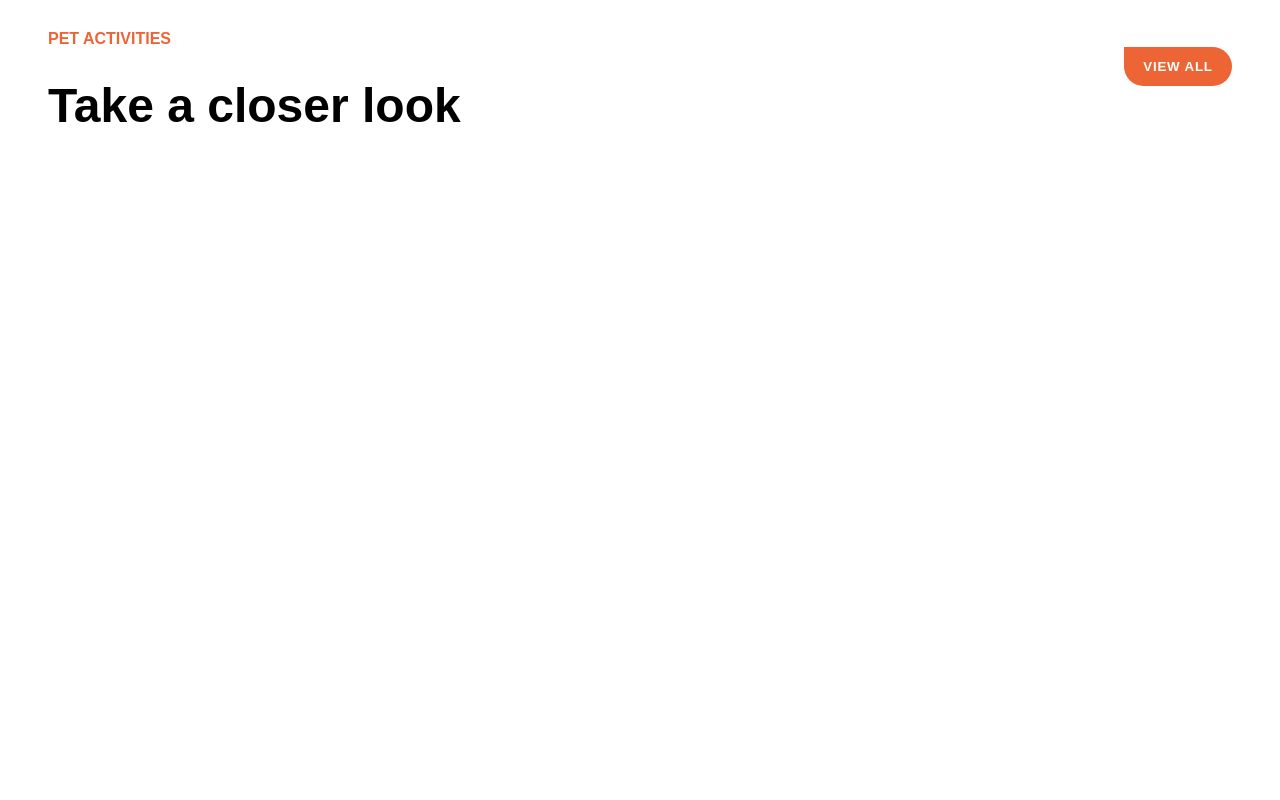
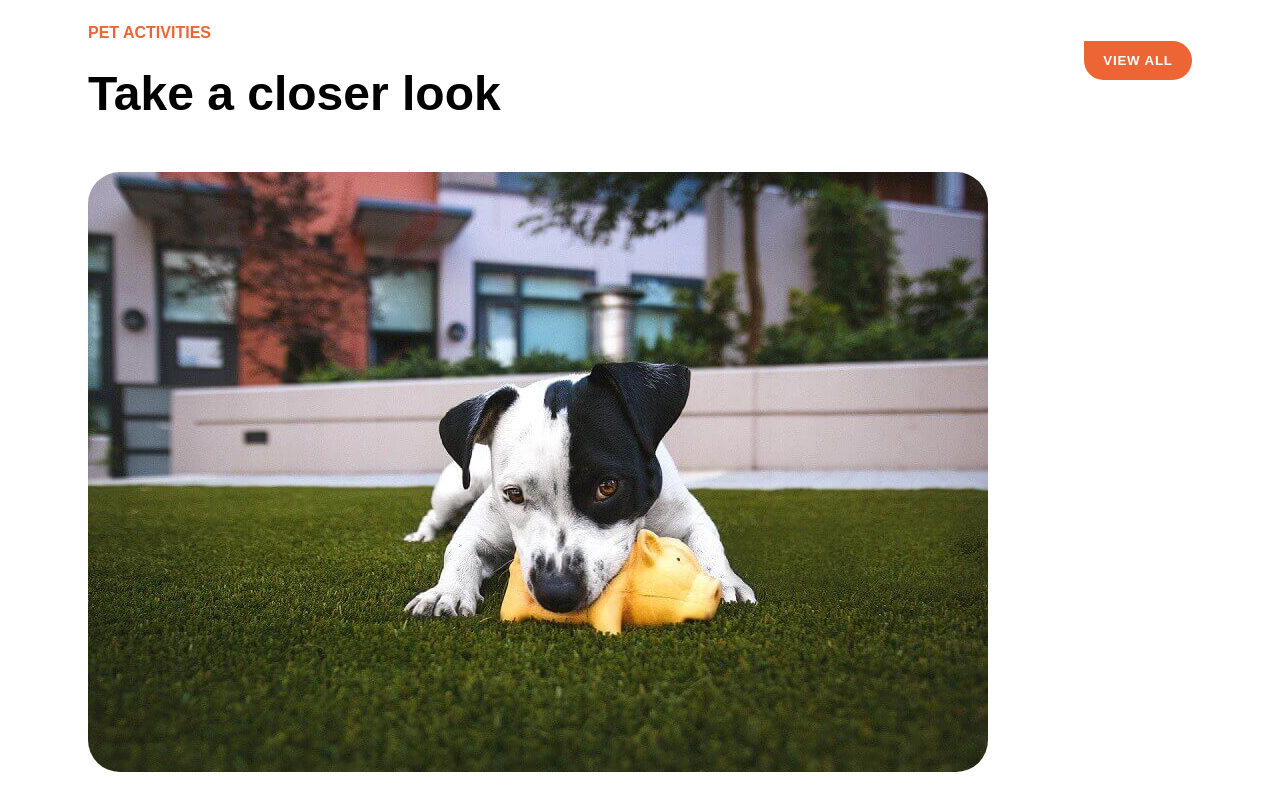
Before and after one commit to IngeHeeringa/202301-w1ch4-inge-heeringa, a website built with Parcel: page src/index.html in a window 1280 px wide. Shown: the top 800 px of the page. Built offline with nearby package versions, Linux system fonts and the light colour scheme; a small style sheet from the web is missing.

Commit message:
Add photos to pet-cards

```diff
--- a/src/css/styles.css
+++ b/src/css/styles.css
@@ -5,7 +5,7 @@
   --color-primary: #181818;
   --color-accent: #ed6435;
   --font-primary: "Nunito", sans-serif;
-  --padding-section: 0 3rem;
+  --padding-section: 0 5.5rem;
 }
 
 *,
@@ -30,6 +30,7 @@ main {
   flex-direction: column;
   justify-content: space-between;
   padding: var(--padding-section);
+  gap: 3.188rem;
 }
 
 .button {
@@ -55,12 +56,26 @@ main {
   text-transform: uppercase;
   font-size: 1rem;
   color: var(--color-accent);
-  margin: 1.875rem 0;
+  margin: 1.5rem 0;
 }
 
 .title-container__subtitle {
   font-size: 3rem;
   font-weight: 800;
+}
+
+.pet-cards {
+  display: flex;
+  flex-wrap: wrap;
+  gap: 1.875rem;
+}
+
+.pet-card {
+}
+
+.pet-card__photo {
+  width: 100%;
+  border-radius: 2rem;
 }
 
 @media screen and (max-width: 600px) {
@@ -70,6 +85,6 @@ main {
 
   .activities-info {
     flex-direction: column;
-    height: 14rem;
+    gap: 2.813rem;
   }
 }
--- a/src/index.html
+++ b/src/index.html
@@ -20,9 +20,10 @@
       <button class="activities-info__button button">View all</button>
     </section>
     <section class="pet-cards">
-      <article class="pet-card"><img></article>
-      <article class="pet-card"><img></article>
-      <article class="pet-card"><img></article>
+      <article class="pet-card"><img class="pet-card__photo" src="img/01.jpg" alt="Puppy biting in a toy"></article>
+      <article class="pet-card"><img class="pet-card__photo" src="img/02.jpg"
+          alt="Cat looking curiously from under a blanket"></article>
+      <article class="pet-card"><img class="pet-card__photo" src="img/03.jpg" alt="Dog running in a field"></article>
     </section>
   </main>
 </body>
```
